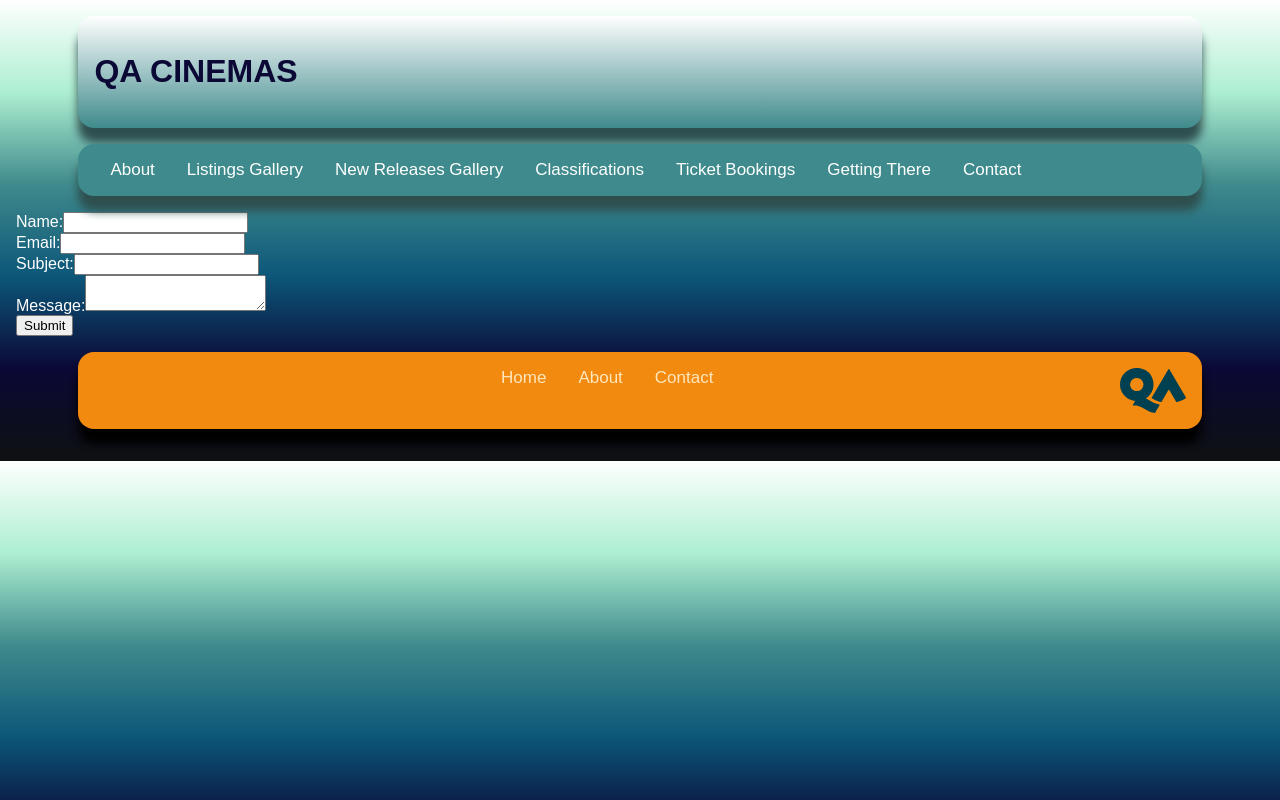
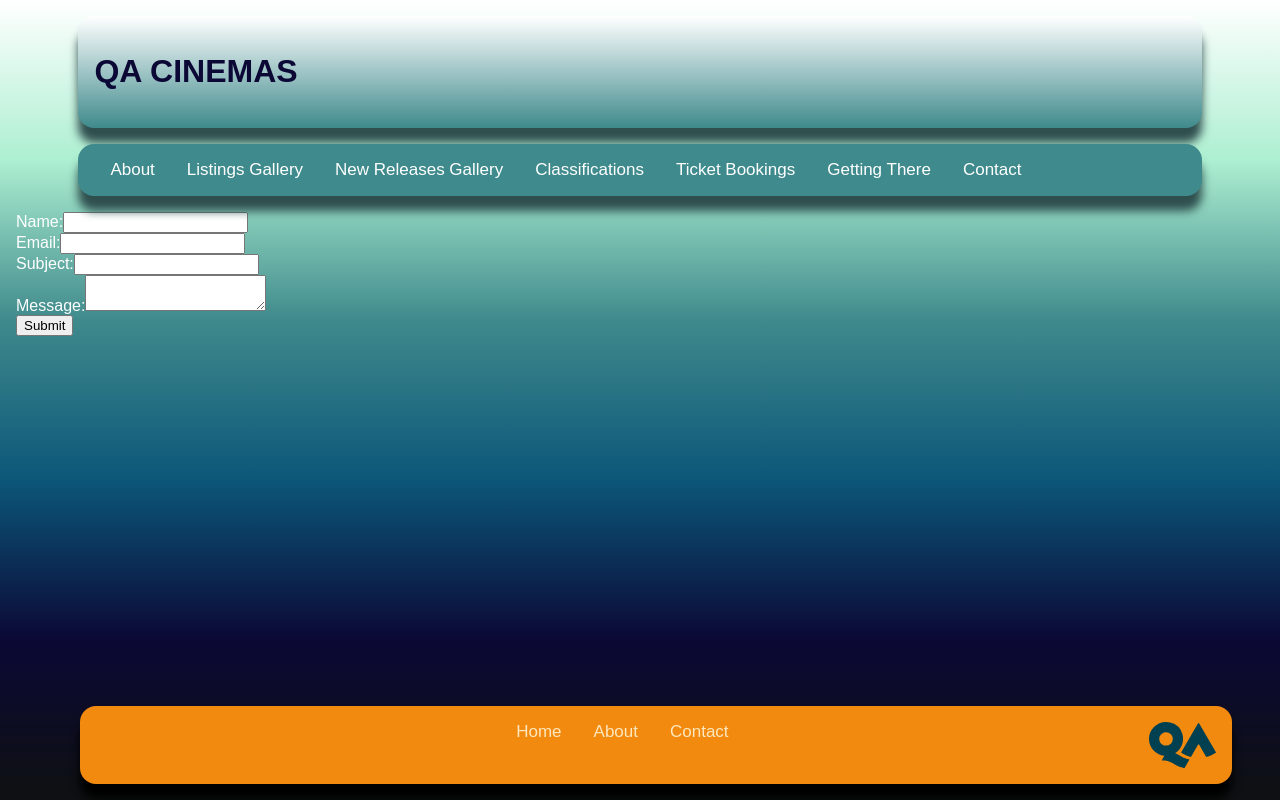
Before and after one commit to Callum-Robinson/QA-Cinema-Project-FrontEnd, a React (Create React App) app: page / in a window 1280 px wide. Built offline with nearby package versions, Linux system fonts and the light colour scheme.

Commit message:
fixed an issue where the body wasn't filling the screen and the footer wasn't at the bottom of the screen

```diff
--- a/src/App.css
+++ b/src/App.css
@@ -23,6 +23,11 @@ body {
   background-color: #0C5679;
   background-image: linear-gradient(white, #ADEFD1FF, #3F8A8C, #0C5679, #0B0835, #0e1111);
   color:white;
+}
+
+/* makes sure the body fills the screen */
+html, body {
+  min-height: 100%;
 }
 
 /* put content in a content tag */
@@ -80,6 +85,8 @@ nav a:hover {
 }
 
 #footer {
+  position:absolute;
+  bottom:0;
   width: 90%;
   overflow: hidden;
   background-color: #F28A0F;
--- a/src/components/ContactPage.jsx
+++ b/src/components/ContactPage.jsx
@@ -2,7 +2,7 @@ import React from "react";
 
 import EmailForm from "./EmailForm";
 import Navbar from "./navbar";
-import Footer from "./footer";
+import Footer from "./Footer";
 import Header from "./Header";
 
 
```
